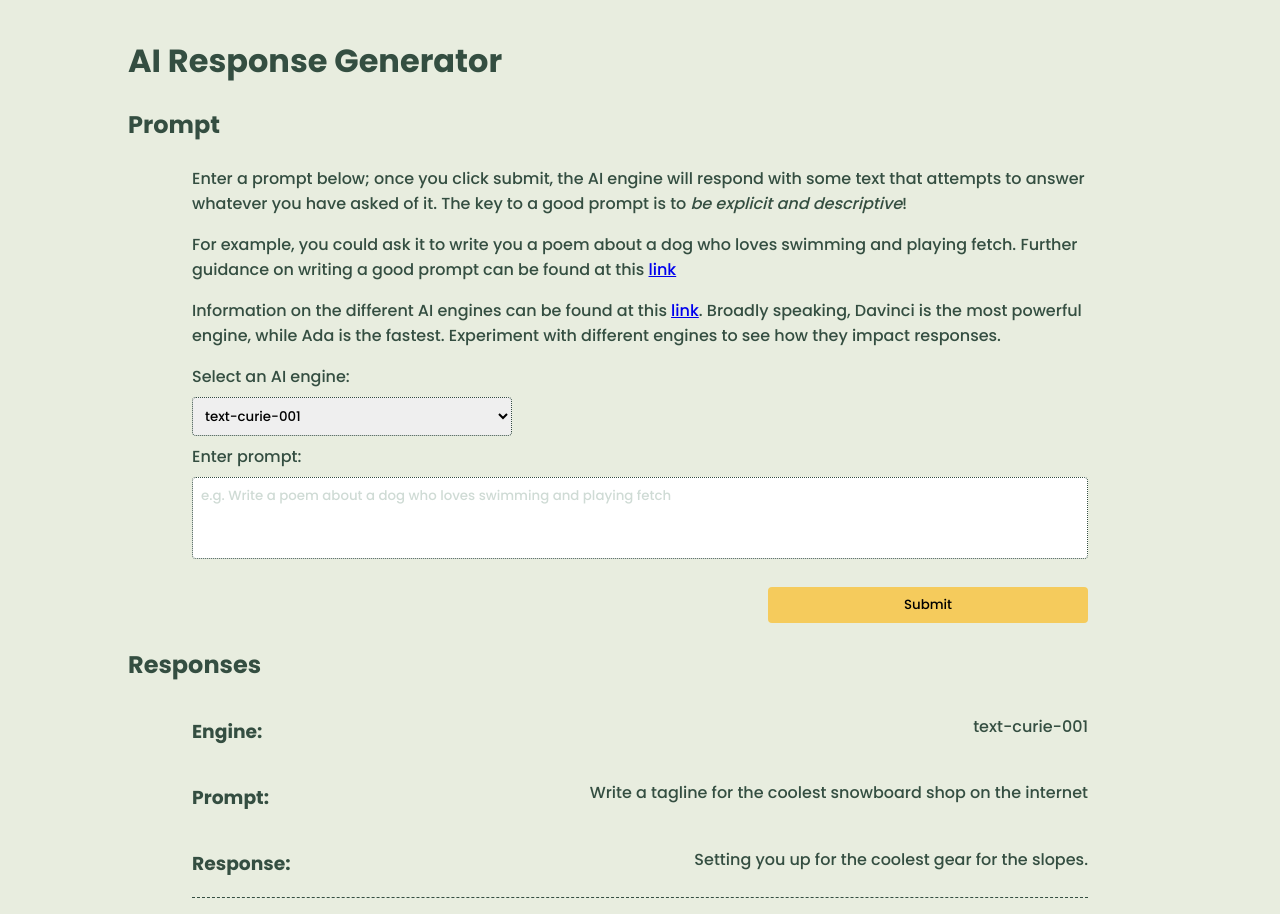
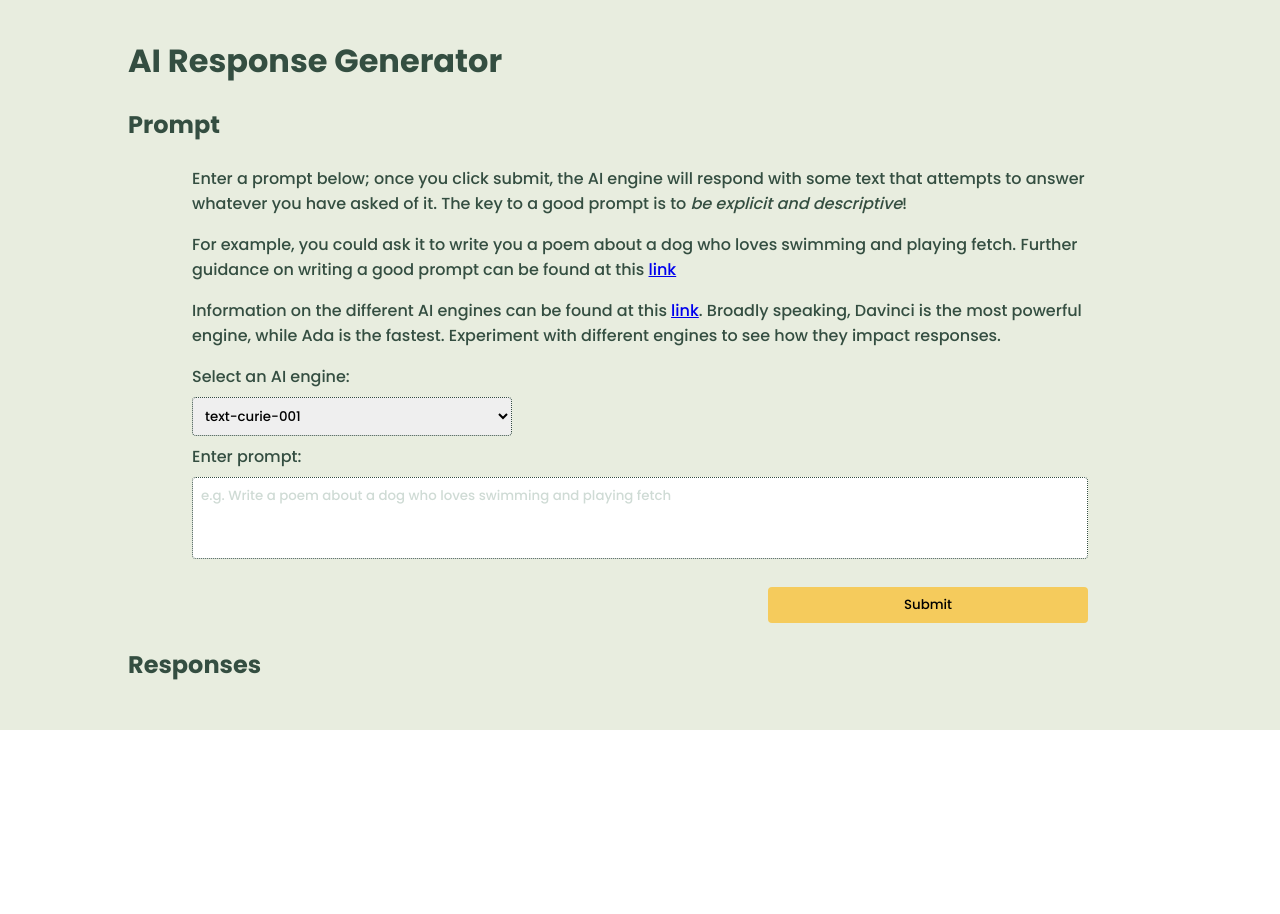
Before and after one commit to stuartkaija/band-name-generator, a React (Create React App) app in the folder client/: page / in a window 1280 px wide. Shown: the top 914 px of the page. After the commit the page ends 800 px from the top, so only its background shows below. Built offline with nearby package versions, Linux system fonts and the light colour scheme.

Commit message:
fixed spacing in response styling

```diff
--- a/client/src/App.jsx
+++ b/client/src/App.jsx
@@ -8,13 +8,7 @@ function App() {
 
 	const [prompt, setPrompt] = useState('');
 	const [engine, setEngine] = useState('text-curie-001');
-    const [completions, setCompletions] = useState([
-		{
-			engine: "text-curie-001",
-			prompt: "Write a tagline for the coolest snowboard shop on the internet",
-			completion: "Setting you up for the coolest gear for the slopes."
-		}
-	]);
+    const [completions, setCompletions] = useState([]);
 	const [error, setError] = useState(false);
 
 	const handleSubmit = (event) => {
--- a/client/src/components/Response/Response.jsx
+++ b/client/src/components/Response/Response.jsx
@@ -10,11 +10,11 @@ export default function Response({engine, prompt, completion}) {
             </div>
             <div className='response__container'>
                 <h3>Prompt: </h3>
-                <p>{prompt}</p>
+                <p className='response__text'>{prompt}</p>
             </div>
             <div className='response__container'>
                 <h3>Response: </h3>
-                <p>{completion}</p>
+                <p className='response__text'>{completion}</p>
             </div>
         </li>
     )
--- a/client/src/components/Response/Response.scss
+++ b/client/src/components/Response/Response.scss
@@ -17,4 +17,11 @@
             justify-content: space-between;
         }
     }
+
+    &__text {
+
+        @include tablet {
+            padding-left: 1rem;
+        }
+    }
 }
```
